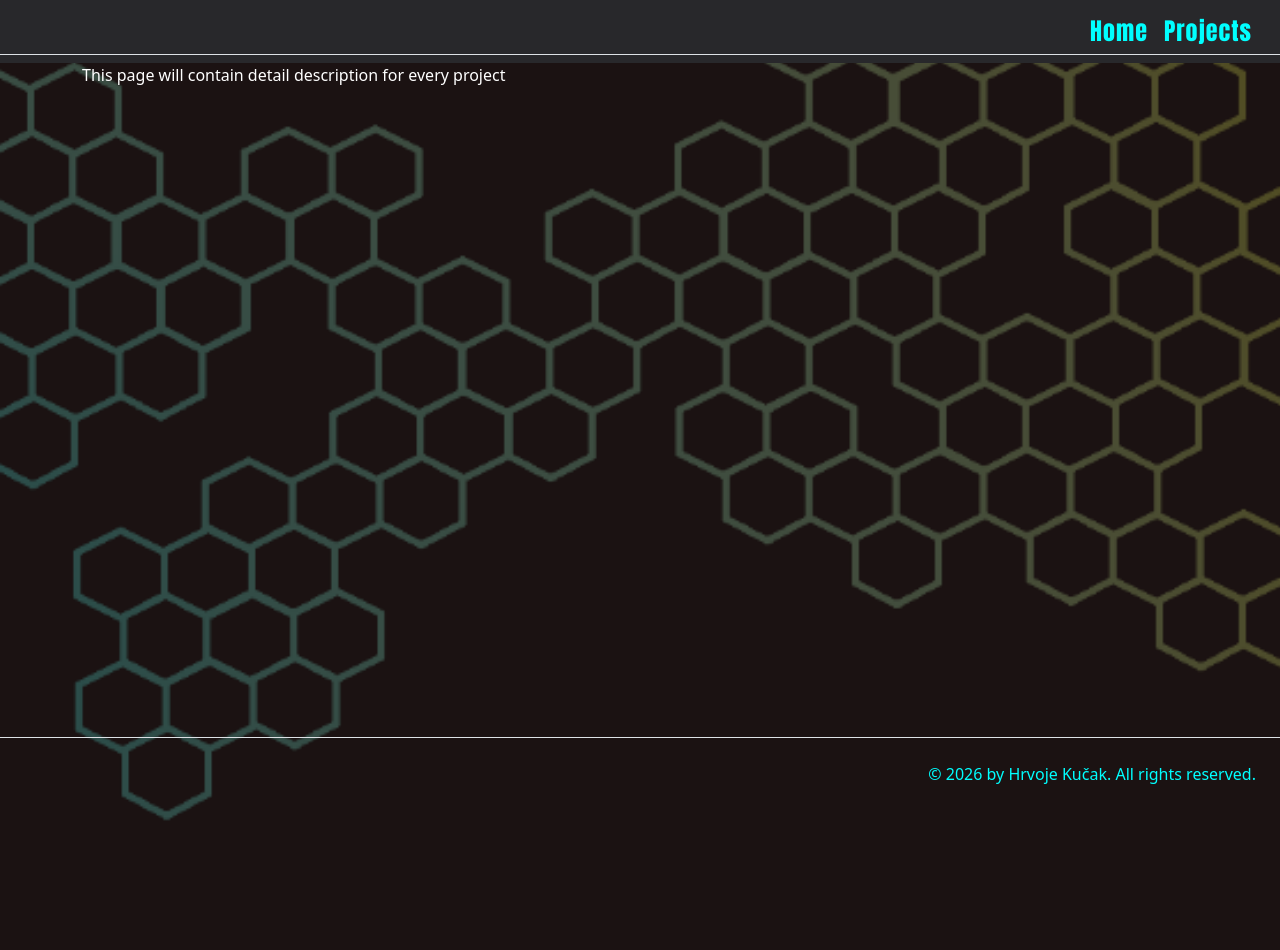
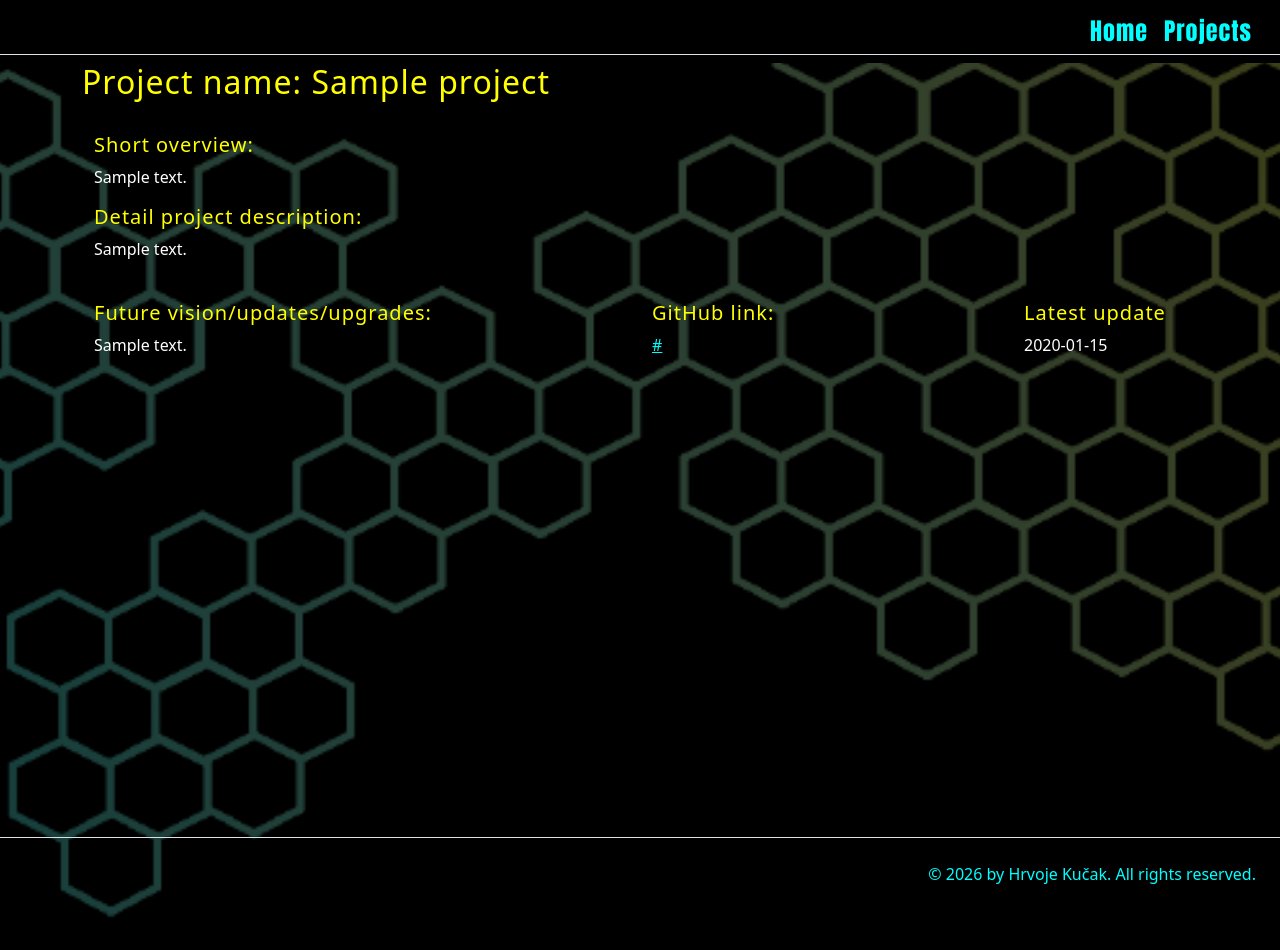
Before and after one commit to sfcQwaky/HK_Portfolio, a Flask app: template templates/project.html in a window 1280 px wide. Before the commit the page ends 821 px from the top, so only its background shows below. Run offline with Flask 3, Linux system fonts and the light colour scheme; the template is opened without the code that fills it: most values are stand-ins (such as "Sample title", 1, 10 or a date in 2020).

Commit message:
Bunch of updates. I need to learn how to chunk them. I have pending decision for projects page

```diff
--- a/project details and task.txt
+++ b/project details and task.txt
@@ -1,6 +1,6 @@
-# TODO 1: create DB
+# TODO 1: links for home page projects
 
-# TODO 2: fill DB with some data
+# TODO 2: html for single project
 
 # TODO 3:
 
--- a/server.py
+++ b/server.py
@@ -19,12 +19,14 @@ def index():
 
 @app.route('/projects')
 def projects():
-    return render_template('projects_overview.html')
+    latest_projects = db.session.query(Record).order_by(Record.id)
+    tmp_projects = latest_projects.all()
+    return render_template('projects_overview.html', temp_projects=tmp_projects)
 
-# @app.route('/project/<int:project_id>')
-# def single_projects(project_id):
-#
-#    return render_template('project.html')
+@app.route('/project/<int:project_id>')
+def single_project(project_id):
+    selected_project = db.get_or_404(Record, project_id)
+    return render_template('project.html', project_data=selected_project)
 
 
 if __name__ == "__main__":
--- a/static/css/styles.css
+++ b/static/css/styles.css
@@ -1,10 +1,3 @@
-.carousel-img {
-    height: 400px; /* or any size you want */
-    width: 100%;
-    object-fit: cover; /* crop instead of stretch */
-    object-position: center; /* center the picture */
-}
-
 .card-body {
     height: 200px; /* adjust */
     background-color: #28282B;
@@ -18,13 +11,16 @@
 }
 
 .btn-primary {
-    background-color: #00FFFF !important; /* yellow */
-    color: #000000 !important; /* black text */
+    background-color: #00FFFF !important;
+    color: #000000 !important;
     border-color: #00FFFF !important;
+    font-weight: 500;
 }
 
 h1, h2, h3, h4, h5, h6 {
     color: #FFFF00;
+    /* font-family: 'Anton', sans-serif; */
+    letter-spacing: 1px;
 }
 
 body {
@@ -43,5 +39,10 @@ a:hover {
 }
 
 .temp-650 {
-    min-height: 650px;
+    min-height: 750px;
 }
+
+.project-row{
+    border: 1px solid #00FFFF;
+    border-radius: 6px;
+}
--- a/templates/header.html
+++ b/templates/header.html
@@ -11,9 +11,9 @@
     <link rel="stylesheet" href="{{ url_for('static', filename='css/styles.css') }}">
 
 </head>
-<body style="background-color: #1B1212; color: #FFFFFF">
+<body style="background-color: #000000; color: #FFFFFF">
 
-<nav class="navbar" style="background-color: #28282B;" >
+<nav class="navbar" style="background-color: #000000;" >
   <div class="container-fluid d-flex justify-content-end border-bottom">
     <a class="navbar-brand" style="color: #00FFFF" href="{{ url_for('index') }}">Home</a>
     <a class="navbar-brand" style="color: #00FFFF" href="{{ url_for('projects')}}">Projects</a>
--- a/templates/project.html
+++ b/templates/project.html
@@ -1,9 +1,40 @@
 {% include "header.html" %}
 
-<div class="container temp-650">
+<div class="container-xl px-8 temp-650">
 
-    <p>This page will contain detail description for every project</p>
+    <h2>Project name: {{ project_data.title }}</h2>
 
+    <div class="container-xl py-4">
+
+            <div class="col-8">
+                <h5>Short overview:</h5>
+                <p>{{ project_data.short_desc }}</p>
+            </div>
+            <div class="col-12">
+                <h5>Detail project description:</h5>
+                {% for paragraph in project_data.detail_desc.split('\n\n') %}
+                    <p>{{ paragraph }}</p>
+                {% endfor %}
+            </div>
+
+    </div>
+
+    <div class="container-xl">
+        <div class="row">
+            <div class="col-5">
+                <h5>Future vision/updates/upgrades:</h5>
+                <p>{{ project_data.future_vision }}</p>
+            </div>
+            <div class="col-4  offset-1">
+                <h5>GitHub link:</h5>
+                <a href="{{ project_data.github_link }}">{{ project_data.github_link }}</a>
+            </div>
+            <div class="col-2">
+                <h5>Latest update</h5>
+                <p>{{ project_data.latest_update }}</p>
+            </div>
+        </div>
+    </div>
 </div>
 
 {% include "footer.html" %}
```
Also changed, not shown: templates/home.html (+9 -8 lines), templates/projects_overview.html (+14 -1 lines).
